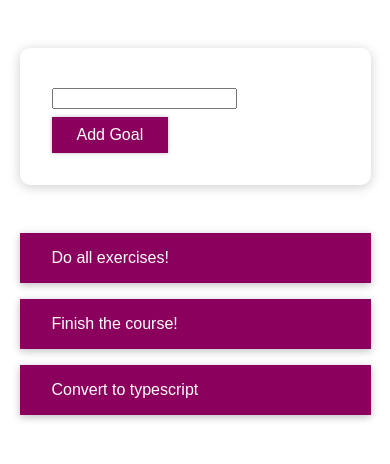
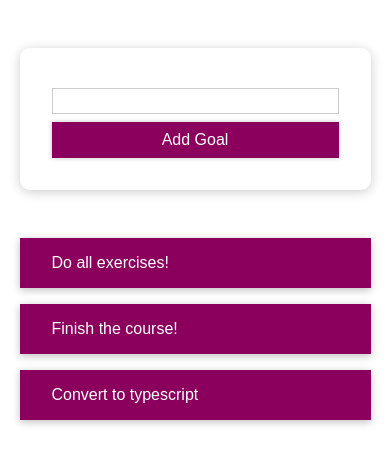
Before and after one commit to RasmusHoeyerHansen/react_PropsNState, a React (Create React App) app: page / in a window 390 px wide. Shown: the top 464 px of the page. Built offline with nearby package versions, Linux system fonts and the light colour scheme.

Commit message:
added simple media query

```diff
--- a/src/Components/CourseGoals/CourseInput/CourseInput.tsx
+++ b/src/Components/CourseGoals/CourseInput/CourseInput.tsx
@@ -9,18 +9,15 @@
 	onAddGoal: (enteredText: string) => void;
 }
 
-const FormControl = styled.div `
-
+const FormControl = styled.div`
   margin: 0.5rem 0;
-
-
-   &label {
+  & label {
     font-weight: bold;
     display: block;
     margin-bottom: 0.5rem;
   }
 
-  &input {
+  & input {
     display: block;
     width: 100%;
     border: 1px solid #ccc;
@@ -35,7 +32,7 @@
     border-color: #8b005d;
   }
 
-  &.invalid input{
+  &.invalid input {
     border-color: red;
     background: mistyrose;
   }
@@ -45,12 +42,9 @@
   }
 `;
 
-
 const CourseInput = (props: ICourseInput) => {
 	const [enteredValue, setEnteredValue] = useState("");
 	const [isValid, setIsValid] = useState(true);
-
-
 	const goalInputChangeHandler = (event: HTMLChangeEvent) => {
 		if (event.target.value.trim().length > 0) {
 			setIsValid(true);
@@ -69,7 +63,8 @@
 	};
 
 	return (<form onSubmit={formSubmitHandler}>
-		<FormControl className={!isValid ? 'invalid' : '' }>
+		{/* Apply dynamic CSS classes. One could also use props.*/}
+		<FormControl className={!isValid ? "invalid" : ""}>
 			<input
 				type="text" onChange={goalInputChangeHandler}
 			/>
--- a/src/components/UI/Button/Button.tsx
+++ b/src/components/UI/Button/Button.tsx
@@ -17,6 +17,10 @@
   background: #8b005d;
   box-shadow: 0 0 4px rgba(0, 0, 0, 0.26);
   cursor: pointer;
+  width: 100%;
+  @media (min-width: 768px) {
+	width: auto;
+  }
 
   &:focus {
     outline: none;
```
